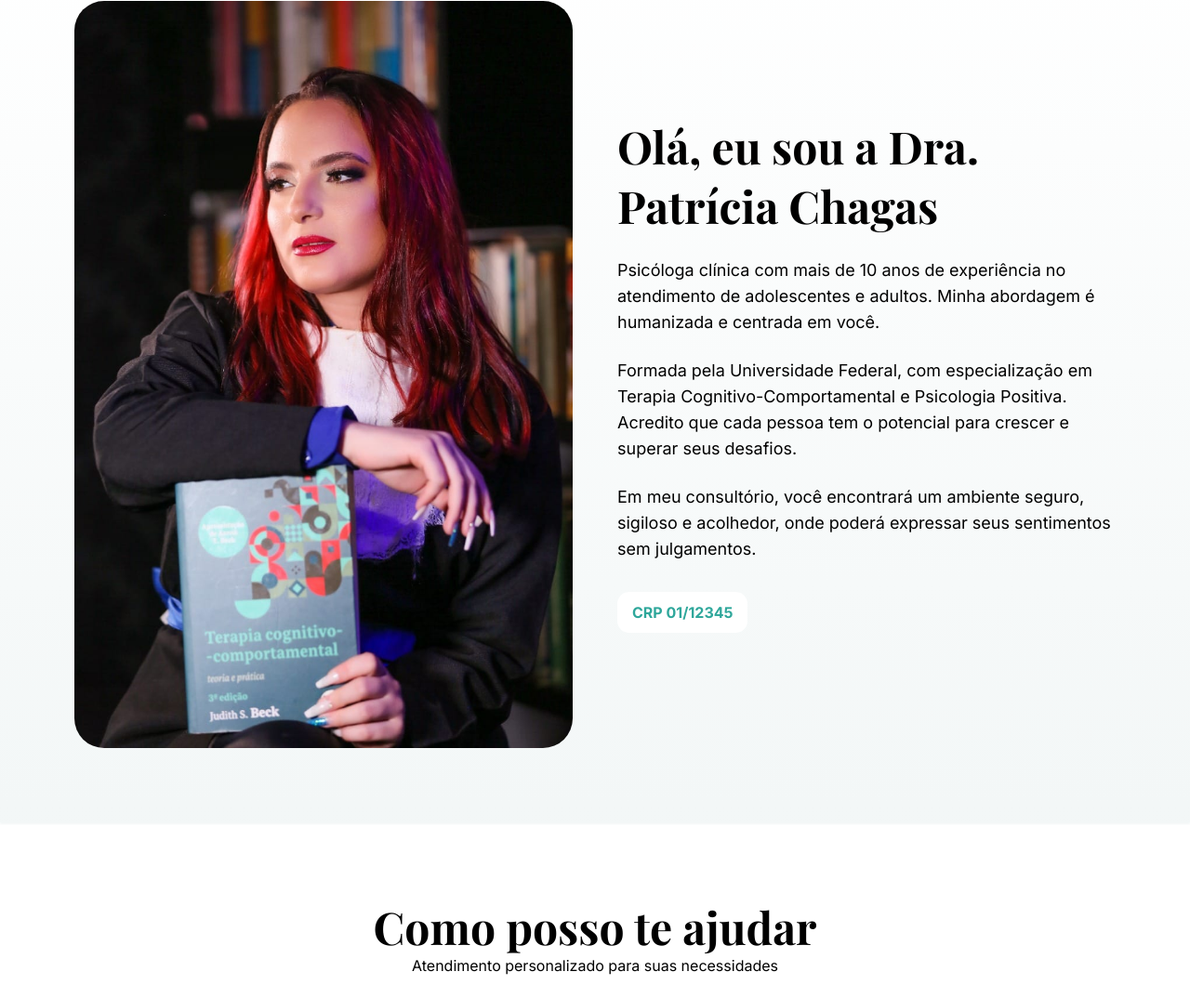
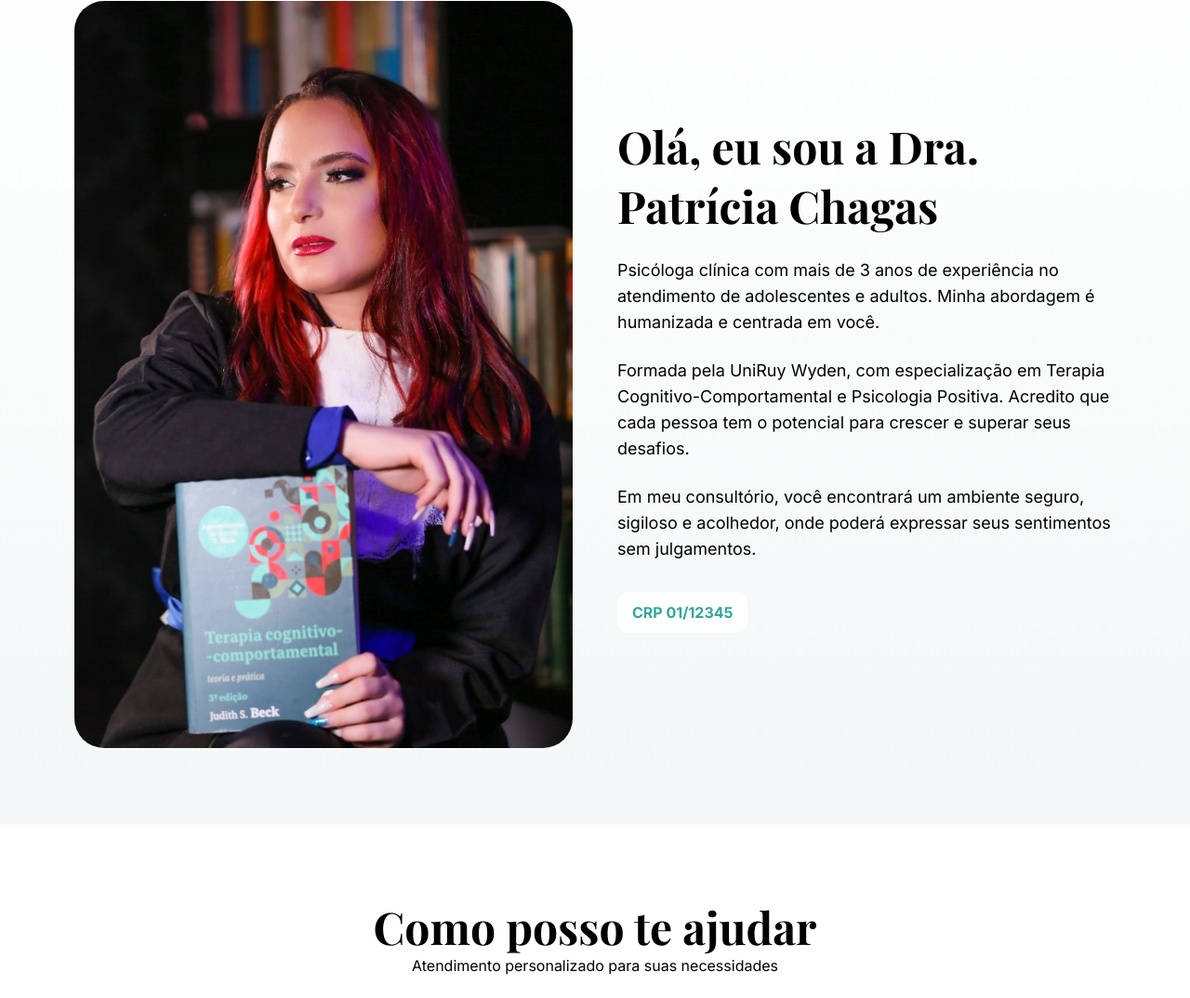
Before and after one commit to mvcs08/site-pessoal, a plain HTML site: page index.html in a window 1280 px wide. Shown: the part 799-1873 px from the top of the page at 93% size. Drawn offline with nearby package versions, Linux system fonts and the light colour scheme; a web font is replaced by a local one.

Commit message:
alter section about me

```diff
--- a/index.html
+++ b/index.html
@@ -55,12 +55,12 @@
             </h2>
             <div class="about__content__paragraphs">
               <p>
-                Psicóloga clínica com mais de 10 anos de experiência no
+                Psicóloga clínica com mais de 3 anos de experiência no
                 atendimento de adolescentes e adultos. Minha abordagem é
                 humanizada e centrada em você.
               </p>
               <p>
-                Formada pela Universidade Federal, com especialização em Terapia
+                Formada pela UniRuy Wyden, com especialização em Terapia
                 Cognitivo-Comportamental e Psicologia Positiva. Acredito que
                 cada pessoa tem o potencial para crescer e superar seus
                 desafios.
```
